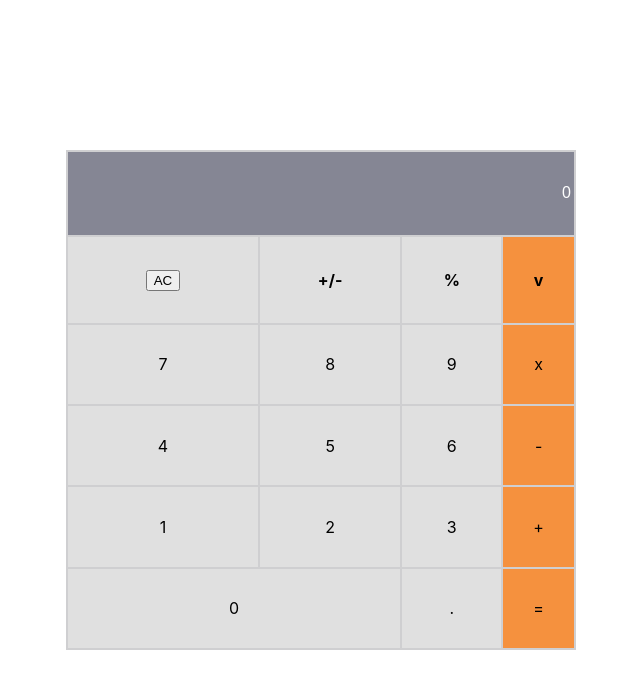
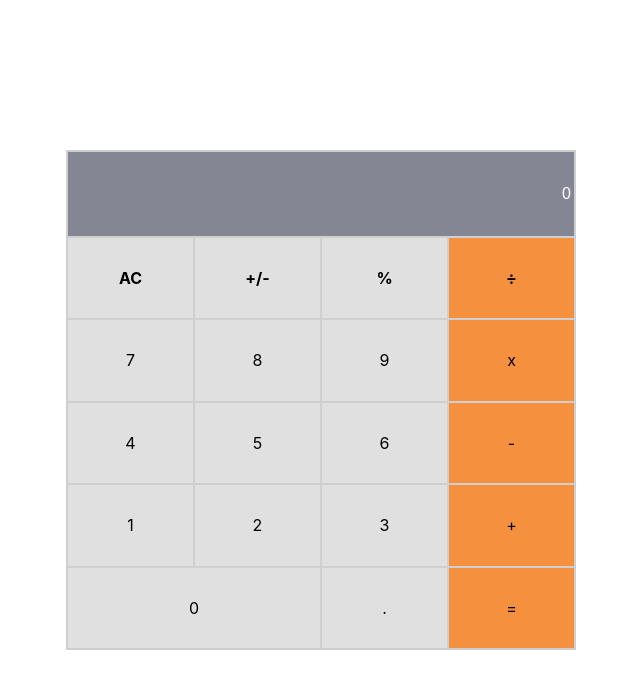
Before and after one commit to teitonny/Math-magician, a React (Create React App) app: page / in a window 1280 px wide. Shown: the top 688 px of the page, without its empty margins (319-959 px from the left). Built offline with nearby package versions, Linux system fonts and the light colour scheme.

Commit message:
MAKE THE BUTTONS HAVE THE SAME SIZE

```diff
--- a/src/components/Buttons.js
+++ /dev/null
@@ -1,7 +0,0 @@
-function Buttons() {
-  return (
-    <button type="submit"> AC </button>
-  );
-}
-
-export default Buttons;
--- a/src/components/Calculator.css
+++ b/src/components/Calculator.css
@@ -8,7 +8,7 @@
 }
 
 table {
-  width: 500px;
+  width: auto;
   height: 500px;
   text-align: center;
   background-color: #e0e0e0;
@@ -40,6 +40,10 @@ td {
   cursor: pointer;
 }
 
+td {
+  width: 50px;
+}
+
 .orange {
   background-color: #f5913e;
 }
--- a/src/components/Calculator.js
+++ b/src/components/Calculator.js
@@ -1,5 +1,4 @@
 import './Calculator.css';
-import Buttons from './Buttons';
 
 function Calculator() {
   return (
@@ -12,12 +11,10 @@ function Calculator() {
           </th>
         </tr>
         <tr>
-          <th>
-            <Buttons />
-          </th>
+          <th>AC</th>
           <th>+/-</th>
           <th>%</th>
-          <th className="orange">v</th>
+          <th className="orange">÷</th>
         </tr>
         <tr>
           <td>7</td>
```
